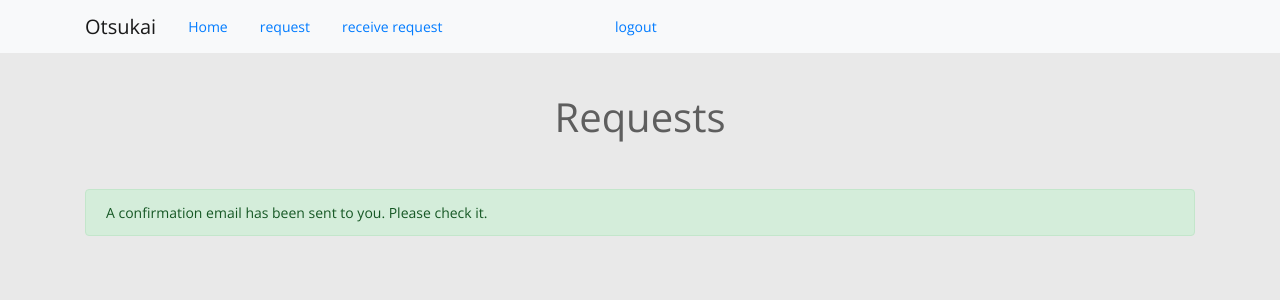
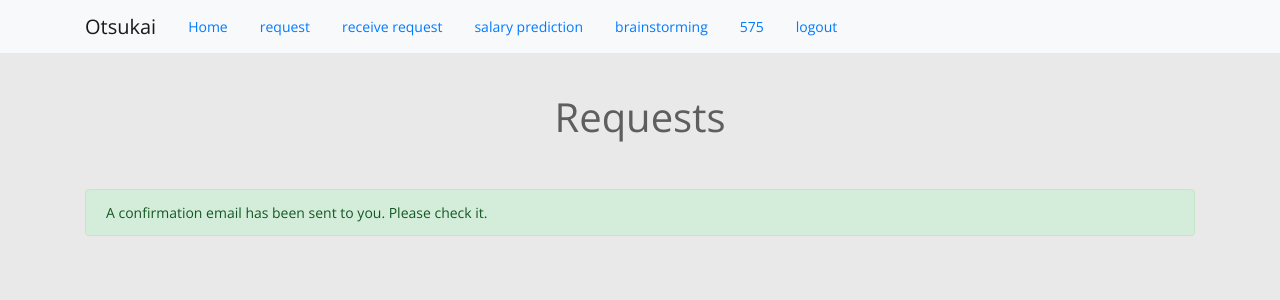
Before and after one commit to Aqite93/otsukai, a Django app: page /mail/ in a window 1280 px wide. Shown: the top 300 px of the page. Run offline with Django 3.2, Linux system fonts and the light colour scheme; data that the repository does not hold is empty; parts of the project's set-up code (start-up, migrations or seed data) failed here and were passed over; some libraries are stand-ins or nearby versions.

Commit message:
add optinal functions

```diff
--- a/otsukai/templates/base.html
+++ b/otsukai/templates/base.html
@@ -27,7 +27,9 @@
                 <a class="nav-link active" href="{% url 'errand:index' %}">Home</a>
                 <a class="nav-link" href="{% url 'errand:register' %}">request</a>
                 <a class="nav-link" href="{% url 'errand:index' %}">receive request</a>
-                <a class="nav-link" style="color:transparent;" href="{% url 'prediction:index' %}">salary prediction</a>
+                <a class="nav-link" href="{% url 'prediction:index' %}">salary prediction</a>
+                <a class="nav-link" href="https://d3322pvhev9nwt.cloudfront.net/">brainstorming</a>
+                <a class="nav-link" href="https://v129220yoshino.s3.amazonaws.com/kuso575.html">575</a>
                 <a class="nav-link" href="{% url 'accounts:logout' %}">logout</a>
             </nav>
         </div>
--- a/prediction/templates/prediction.html
+++ b/prediction/templates/prediction.html
@@ -10,7 +10,7 @@
 
 <body>
     <div class="form-wrapper">
-        <h1>Prediction sulary</h1>
+        <h1>Prediction salary</h1>
         <form method="POST" action="{% url 'prediction:culculate' %}">
             {% csrf_token %}
             <div class="form-item">
```
